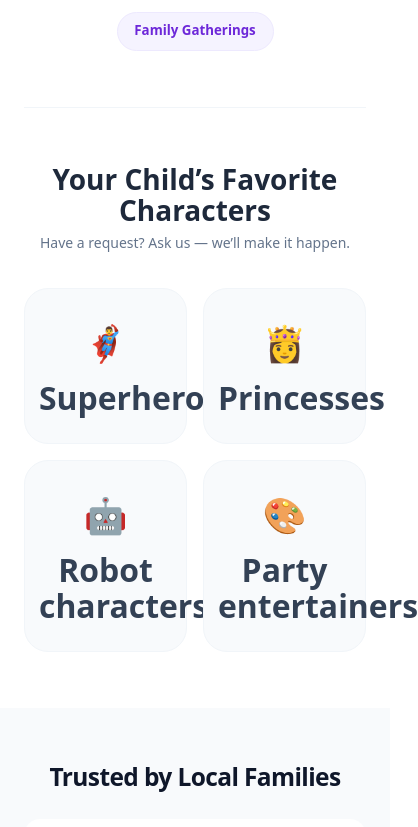
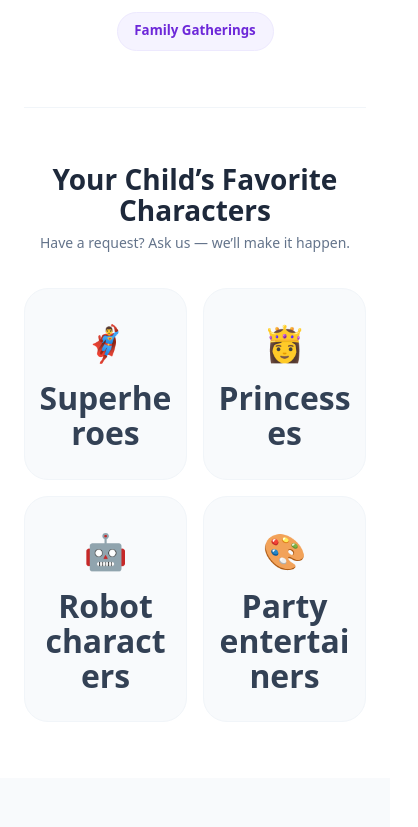
Before and after one commit to darkeyesdesign/magic-party-characters, a Next.js app: page /magic-party-characters/ in a window 390 px wide. Shown: the part 2063-2890 px from the top of the page, 418 px wide, since content can reach past the window. Built offline with nearby package versions, Linux system fonts and the light colour scheme.

Commit message:
fix css for mobile

```diff
--- a/styles/splash.css
+++ b/styles/splash.css
@@ -243,6 +243,14 @@
   border: 1px solid #f1f5f9;
 }
 
+.feature-card,
+.character-card,
+.why-card,
+.step-card {
+  min-width: 0;
+  max-width: 100%;
+}
+
 .feature-icon {
   font-size: 1.5rem;
   margin-right: 1rem;
@@ -252,6 +260,14 @@
   font-weight: 700;
   font-size: 1.125rem;
   color: #334155;
+}
+
+.feature-text,
+.character-card h4,
+.why-card p,
+.step-card h3 {
+  overflow-wrap: break-word;
+  word-break: break-word;
 }
 
 .alert-banner {
@@ -331,6 +347,7 @@
 .why-us-grid,
 .steps-grid {
   width: 100%;
+  min-width: 0px;
 }
 
 .character-card {
```
